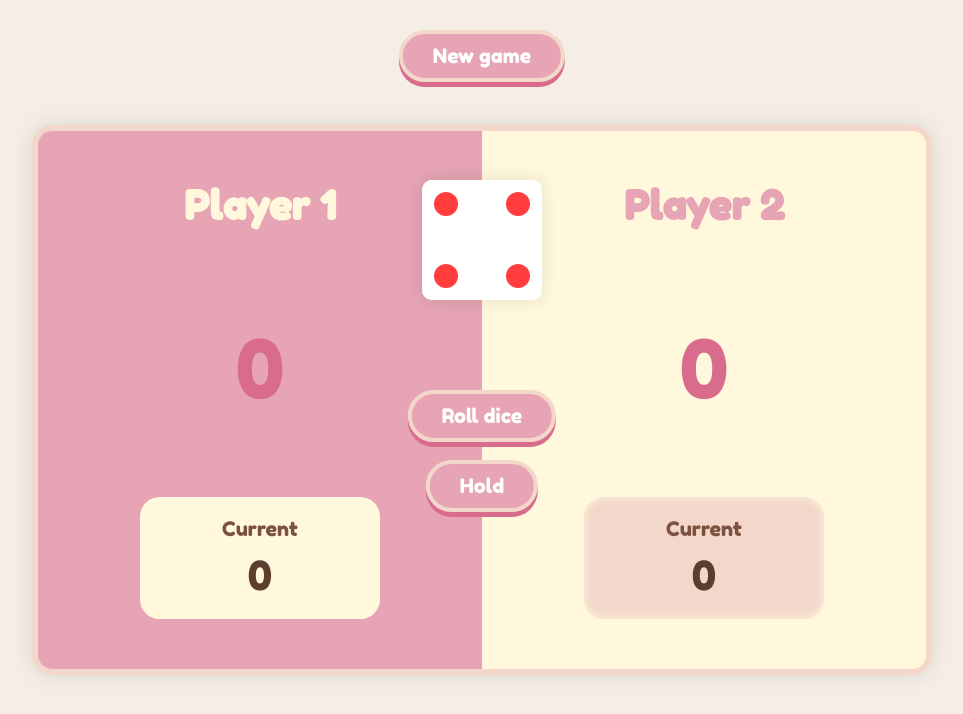
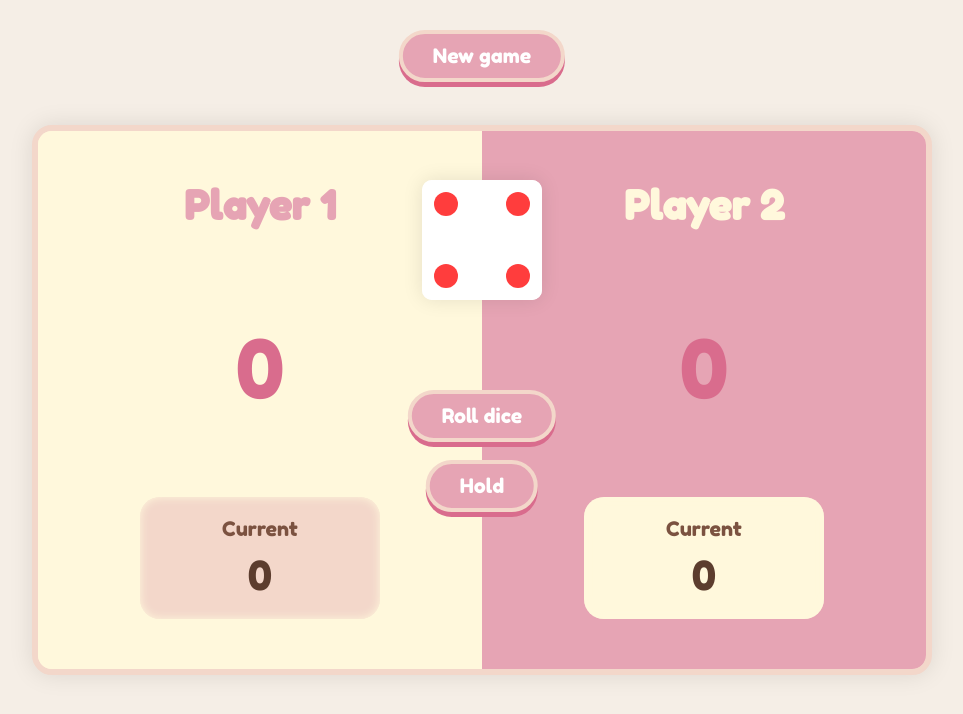
Before and after one commit to AmishaChaubey/Roll-Hold, a plain HTML site: page index.html in a window 1280 px wide. Both pictures are taken after a click on the button "Hold". Shown: the whole page, without its empty margins (158-1121 px from the left). Drawn offline with Linux system fonts and the light colour scheme.

Commit message:
hold funtionality issue fix

```diff
--- a/script.js
+++ b/script.js
@@ -11,15 +11,14 @@ const btnNew = document.querySelector(".btn-new");
 const btnRoll = document.querySelector(".btn-roll");
 const btnHold = document.querySelector(".btn-hold");
 
-
-let scores =[0,0]; //total score
+let scores = [0, 0]; //total score
 let currentScore = 0;
 let playerActive = 0; // 0 = 1st, 1 = 2nd
 
-score0El.textContent=scores[0];
-score1El.textContent=scores[1];
-current0El.textContent=currentScore;
-current1El.textContent=currentScore
+score0El.textContent = scores[0];
+score1El.textContent = scores[1];
+current0El.textContent = currentScore;
+current1El.textContent = currentScore;
 
 btnRoll.addEventListener("click", function () {
   //* 1. Generating a random dice roll
@@ -45,16 +44,25 @@ btnRoll.addEventListener("click", function () {
 
     player0El.classList.toggle("player-active");
     player1El.classList.toggle("player-active");
-
-
   }
 });
 
-btnHold.addEventListener("click",function(){
+btnHold.addEventListener("click", function () {
   // 1.add current score to active player
 
-  scores[playerActive] +=currentScore;
-  document.getElementById(`score-${playerActive}`).textContent=
-  scores[playerActive]
+  scores[playerActive] += currentScore;
+  document.getElementById(`score-${playerActive}`).textContent =
+    scores[playerActive];
 
-})
+  if (scores[playerActive] >= 100) {
+    //Finish the game
+  } else {
+    currentScore = 0;
+    document.getElementById(`current-${playerActive}`).textContent =
+      currentScore;
+    playerActive = playerActive == 0 ? 1 : 0;
+
+    player0El.classList.toggle("player-active");
+    player1El.classList.toggle("player-active");
+  }
+});
```
Also changed, not shown: index.html (+3 -0 lines).
